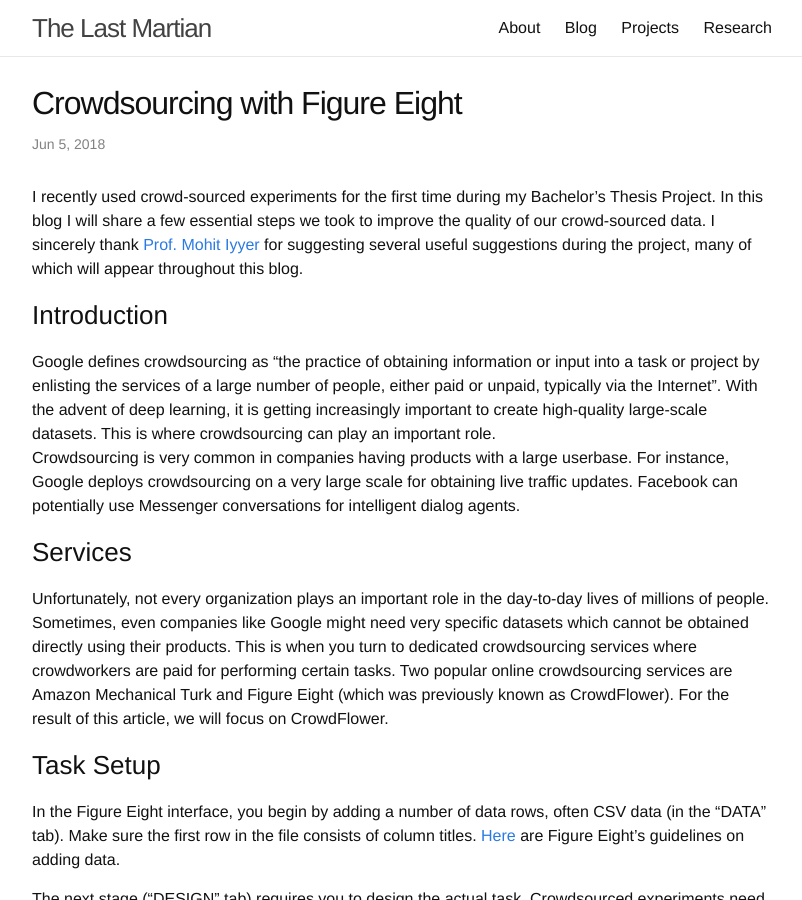
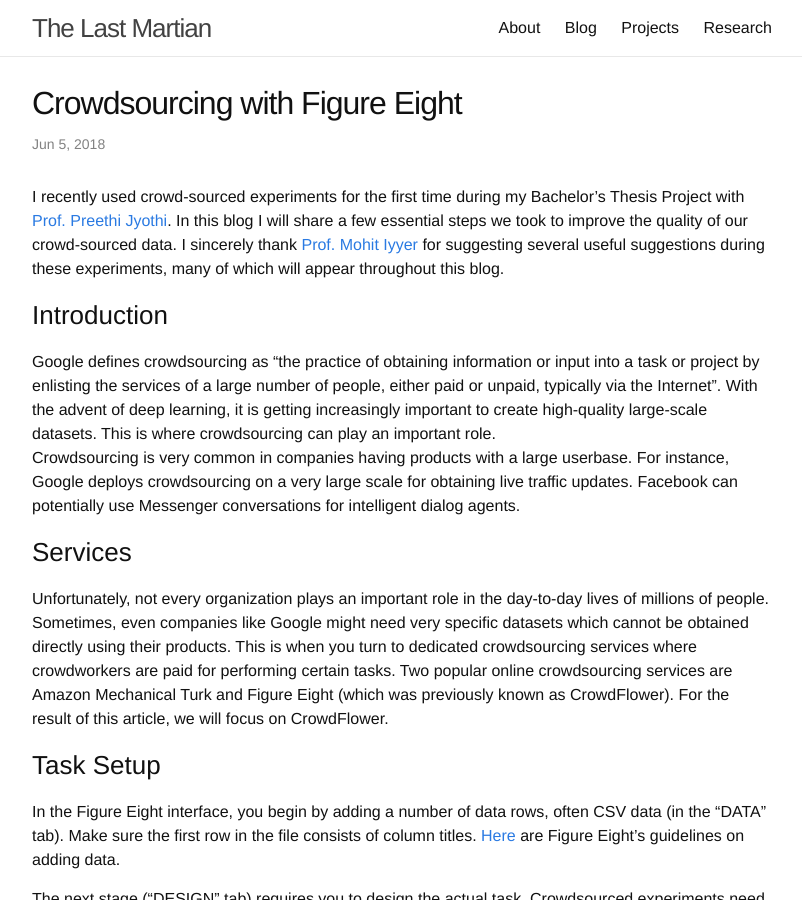
Before and after one commit to martiansideofthemoon/martiansideofthemoon.github.io, a Jekyll site: the page built from _posts/2018-06-02-crowd-sourcing.markdown, in a window 1280 px wide and 900 px high. Shown: the whole window, without its empty margins (238-1040 px from the left). Built offline with Jekyll 4.4.1, drawn with Linux system fonts in a browser that asks for light colours; comment, search, counter and statistics services are not loaded; some of the changed text lies outside the part shown.

Commit message:
Update 2018-06-02-crowd-sourcing.markdown

```diff
--- a/_posts/2018-06-02-crowd-sourcing.markdown
+++ b/_posts/2018-06-02-crowd-sourcing.markdown
@@ -5,7 +5,7 @@ date:   2018-06-05 09:00:55 +0530
 tags: nlp research crowd
 ---
 
-I recently used crowd-sourced experiments for the first time during my Bachelor's Thesis Project. In this blog I will share a few essential steps we took to improve the quality of our crowd-sourced data. I sincerely thank [Prof. Mohit Iyyer](https://people.cs.umass.edu/~miyyer/) for suggesting several useful suggestions during the project, many of which will appear throughout this blog.
+I recently used crowd-sourced experiments for the first time during my Bachelor's Thesis Project with [Prof. Preethi Jyothi](https://www.cse.iitb.ac.in/~pjyothi/). In this blog I will share a few essential steps we took to improve the quality of our crowd-sourced data. I sincerely thank [Prof. Mohit Iyyer](https://people.cs.umass.edu/~miyyer/) for suggesting several useful suggestions during these experiments, many of which will appear throughout this blog.
 
 ### Introduction
 
```
Also changed, not shown: other parts of _posts/2018-06-02-crowd-sourcing.markdown (+1 -0 lines).
